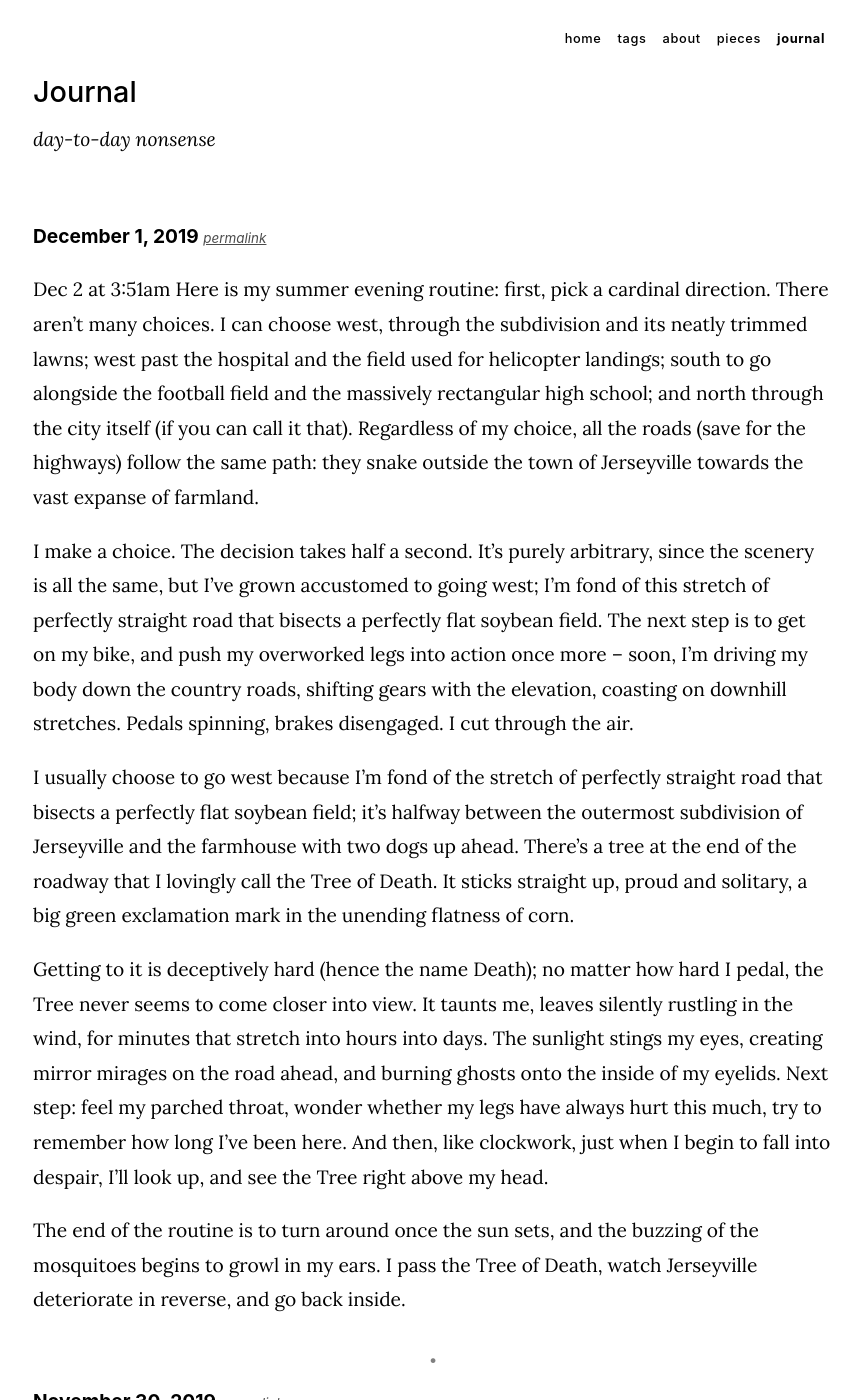
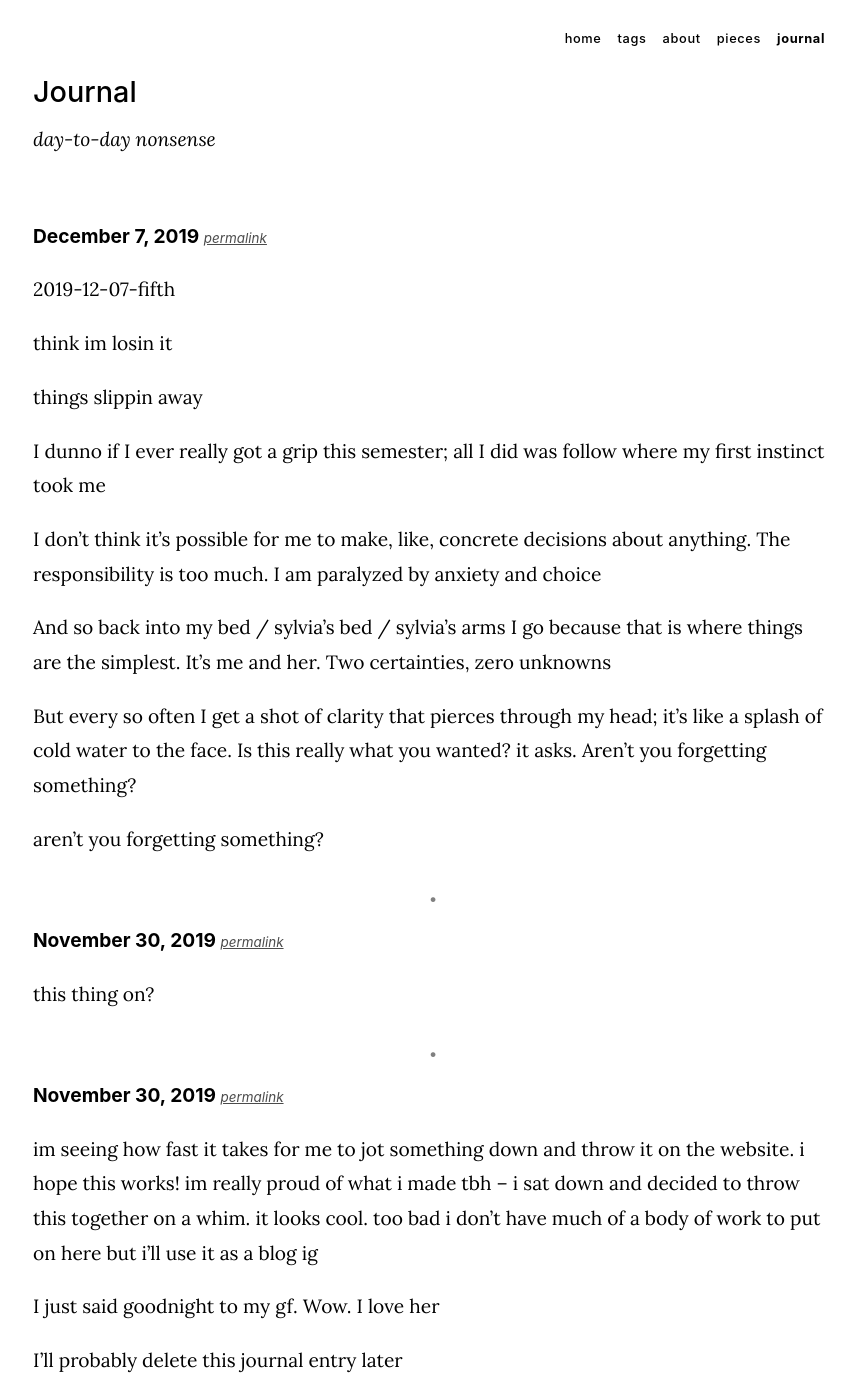
Before and after one commit to lycheekimchi/lycheekimchi.github.io, a Jekyll site: the page built from _pages/journals.md, in a window 1280 px wide and 1400 px high. Shown: the whole window, without its empty margins (207-1068 px from the left). Built offline with Jekyll 4.4.1, drawn with Linux system fonts in a browser that asks for light colours; some web fonts are replaced.

Commit message:
new journal post

```diff
--- a/_journals/2019-12-01-biking-in-summer.md
+++ b/_journals/2019-12-01-biking-in-summer.md
@@ -1,8 +1,9 @@
 ---
 title: biking in summer
 tags: bike
+published: false
 ---
-Dec 2 at 3:51am
+
 Here is my summer evening routine: first, pick a cardinal direction. There aren't many choices. I can choose west, through the subdivision and its neatly trimmed lawns; west past the hospital and the field used for helicopter landings; south to go alongside the football field and the massively rectangular high school; and north through the city itself (if you can call it that). Regardless of my choice, all the roads (save for the highways) follow the same path: they snake outside the town of Jerseyville towards the vast expanse of farmland.
 
 I make a choice. The decision takes half a second. It's purely arbitrary, since the scenery is all the same, but I've grown accustomed to going west; I'm fond of this stretch of perfectly straight road that bisects a perfectly flat soybean field. The next step is to get on my bike, and push my overworked legs into action once more -- soon, I'm driving my body down the country roads, shifting gears with the elevation, coasting on downhill stretches. Pedals spinning, brakes disengaged. I cut through the air.
--- /dev/null
+++ b/_journals/2019-12-07-fifth.md
@@ -0,0 +1,20 @@
+---
+layout: journal
+title: fifth
+---
+
+2019-12-07-fifth
+
+think im losin it
+
+things slippin away
+
+I dunno if I ever really got a grip this semester; all I did was follow where my first instinct took me
+
+I don't think it's possible for me to make, like, concrete decisions about anything. The responsibility is too much. I am paralyzed by anxiety and choice
+
+And so back into my bed / sylvia's bed / sylvia's arms I go because that is where things are the simplest. It's me and her. Two certainties, zero unknowns
+
+But every so often I get a shot of clarity that pierces through my head; it's like a splash of cold water to the face. Is this really what you wanted? it asks. Aren't you forgetting something?
+
+aren't you forgetting something?
```
